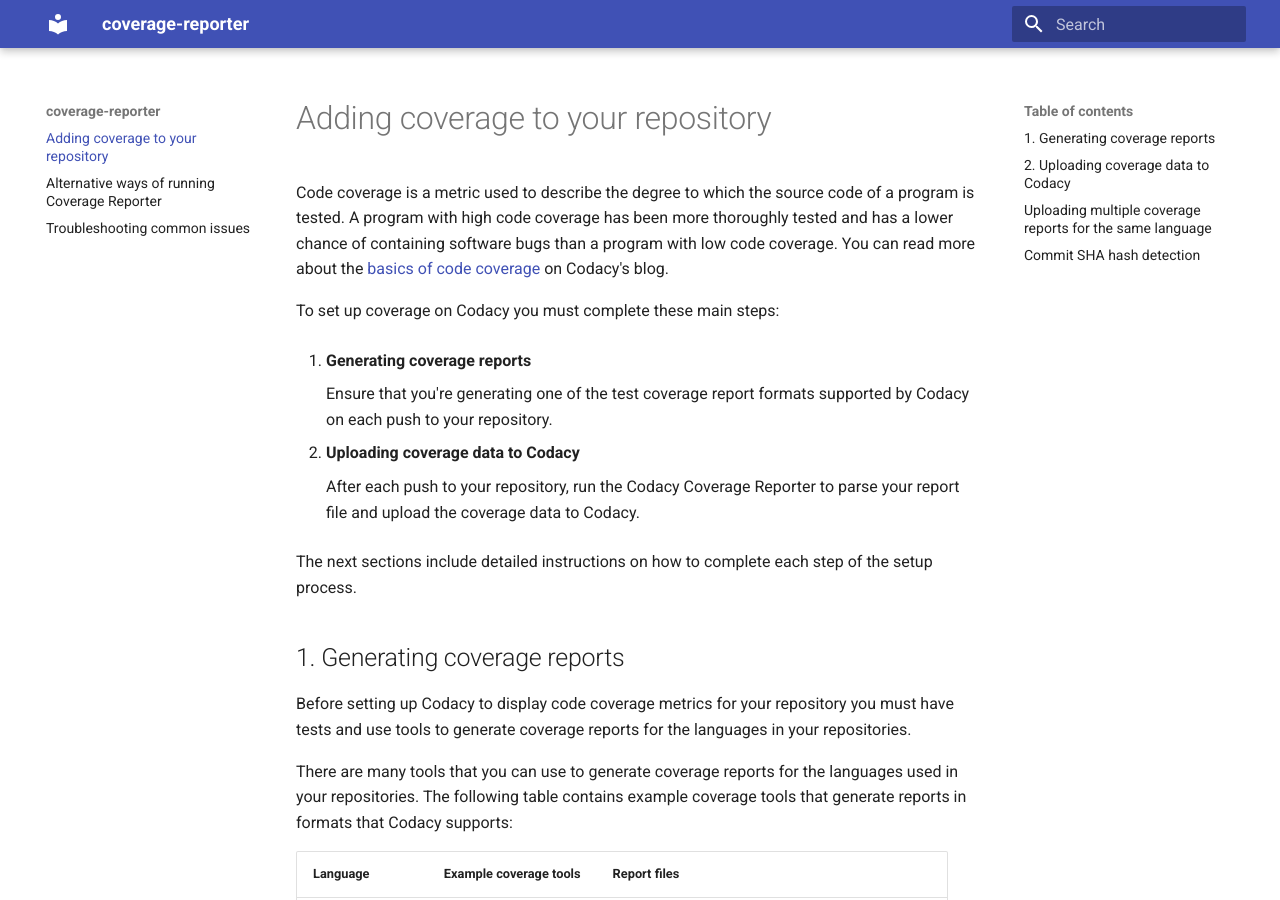
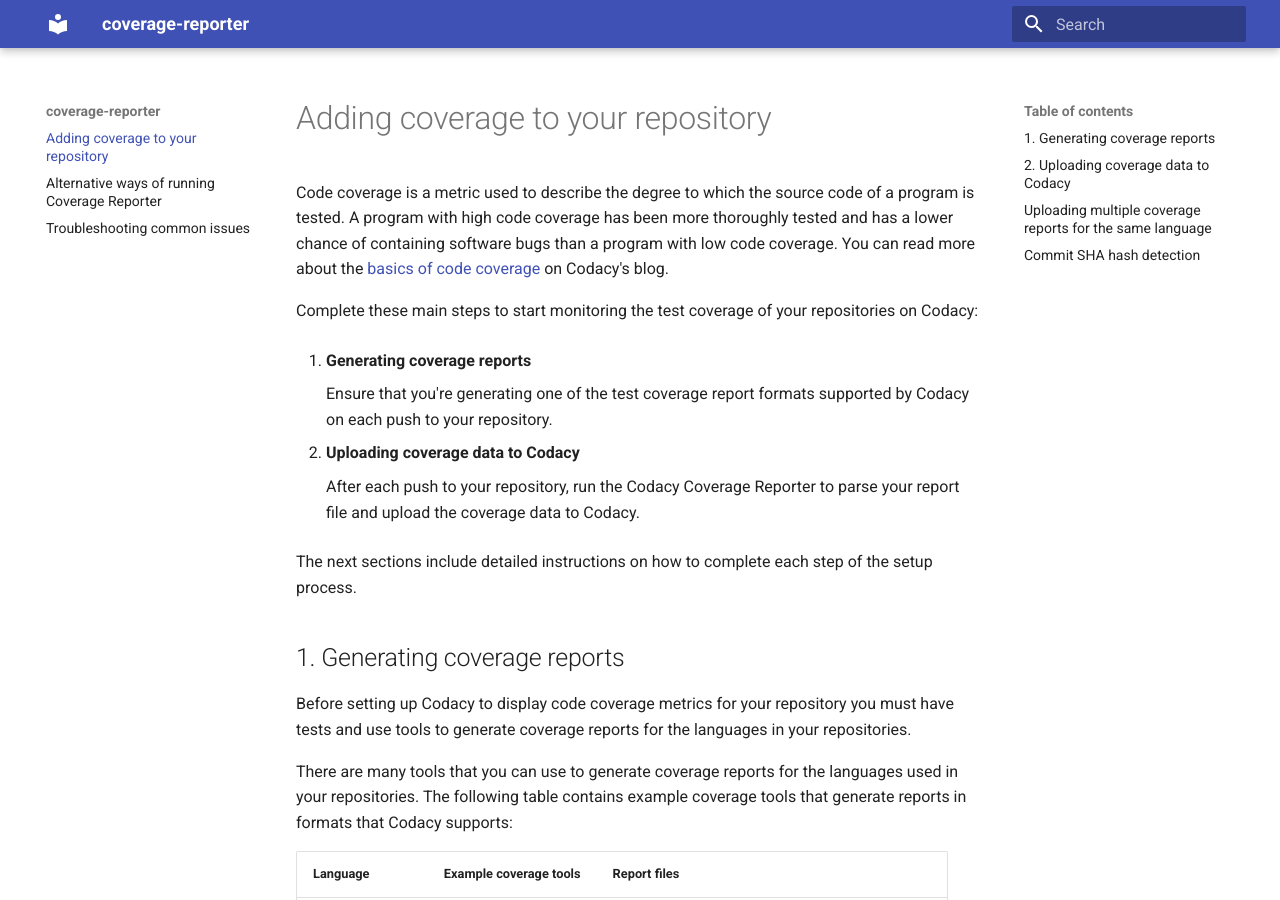
Before and after one commit to codacy/codacy-coverage-reporter, an MkDocs documentation site: the page built from docs/index.md, in a window 1280 px wide and 900 px high. Built offline with MkDocs 1.6.1 and Material for MkDocs 9.7.7, drawn with Linux system fonts in a browser that asks for light colours.

Commit message:
doc: Improve meta descriptions of top searched pages DOCS-227

```diff
--- a/docs/index.md
+++ b/docs/index.md
@@ -1,12 +1,12 @@
 ---
-description: To set up coverage on Codacy you must generate coverage reports in a supported format and upload them to Codacy.
+description: Generate coverage reports in a supported format and upload them to Codacy to monitor the test coverage of your repositories on Codacy.
 ---
 
 # Adding coverage to your repository
 
 Code coverage is a metric used to describe the degree to which the source code of a program is tested. A program with high code coverage has been more thoroughly tested and has a lower chance of containing software bugs than a program with low code coverage. You can read more about the [basics of code coverage](https://blog.codacy.com/a-guide-to-code-coverage-part-1-code-coverage-explained/) on Codacy's blog.
 
-To set up coverage on Codacy you must complete these main steps:
+Complete these main steps to start monitoring the test coverage of your repositories on Codacy:
 
 1.  **Generating coverage reports**
 
```
Also changed, not shown: docs/alternative-ways-of-running-coverage-reporter.md (+1 -1 lines).
